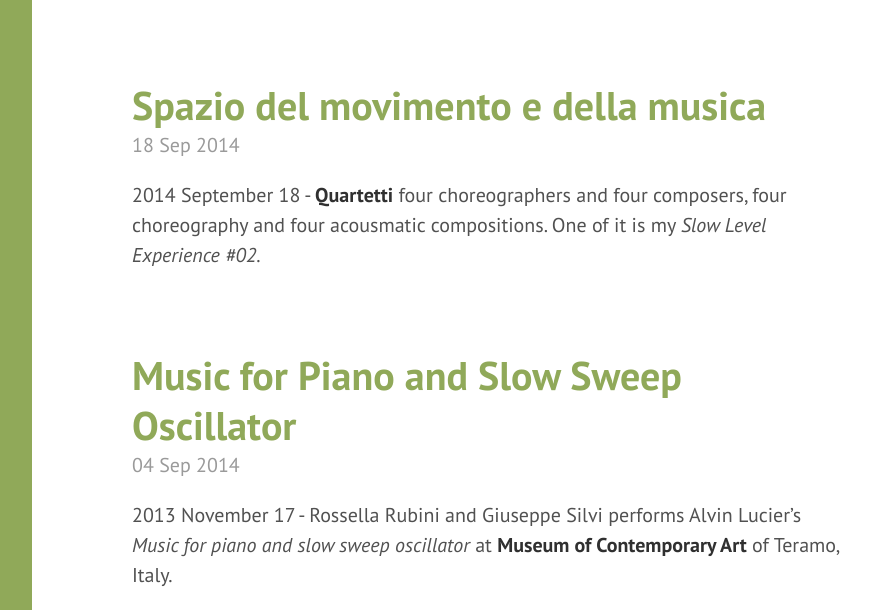
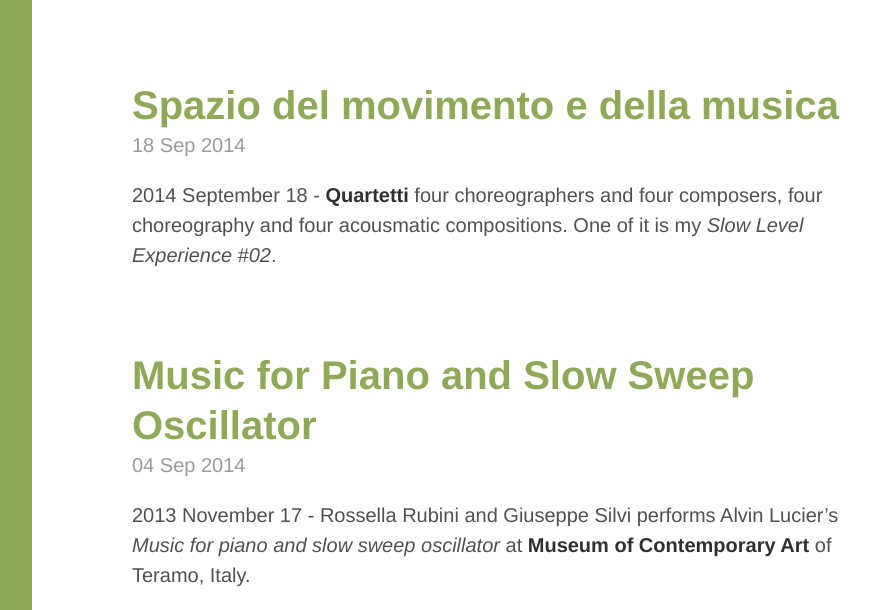
Before and after one commit to grammaton/grammaton.github.io, a Jekyll site: the page built from index.html, in a window 1280 px wide and 1400 px high. Shown: the top 610 px of the window, without its empty margins (328-1199 px from the left). Built offline with Jekyll 4.4.1, drawn with Linux system fonts in a browser that asks for light colours; Markdown is read by kramdown in place of the engine named in the settings; the list of posts is cut into pages by our own code; grey boxes are pictures that could not be loaded.

Commit message:
new about font

```diff
--- a/public/css/hyde.css
+++ b/public/css/hyde.css
@@ -32,7 +32,7 @@
  */
 
 html {
-  font-family: "PT Sans", Helvetica, Arial, sans-serif;
+  font-family: "AveriaBold", Helvetica, Arial, sans-serif;
 }
 @media (min-width: 48em) {
   html {
```
